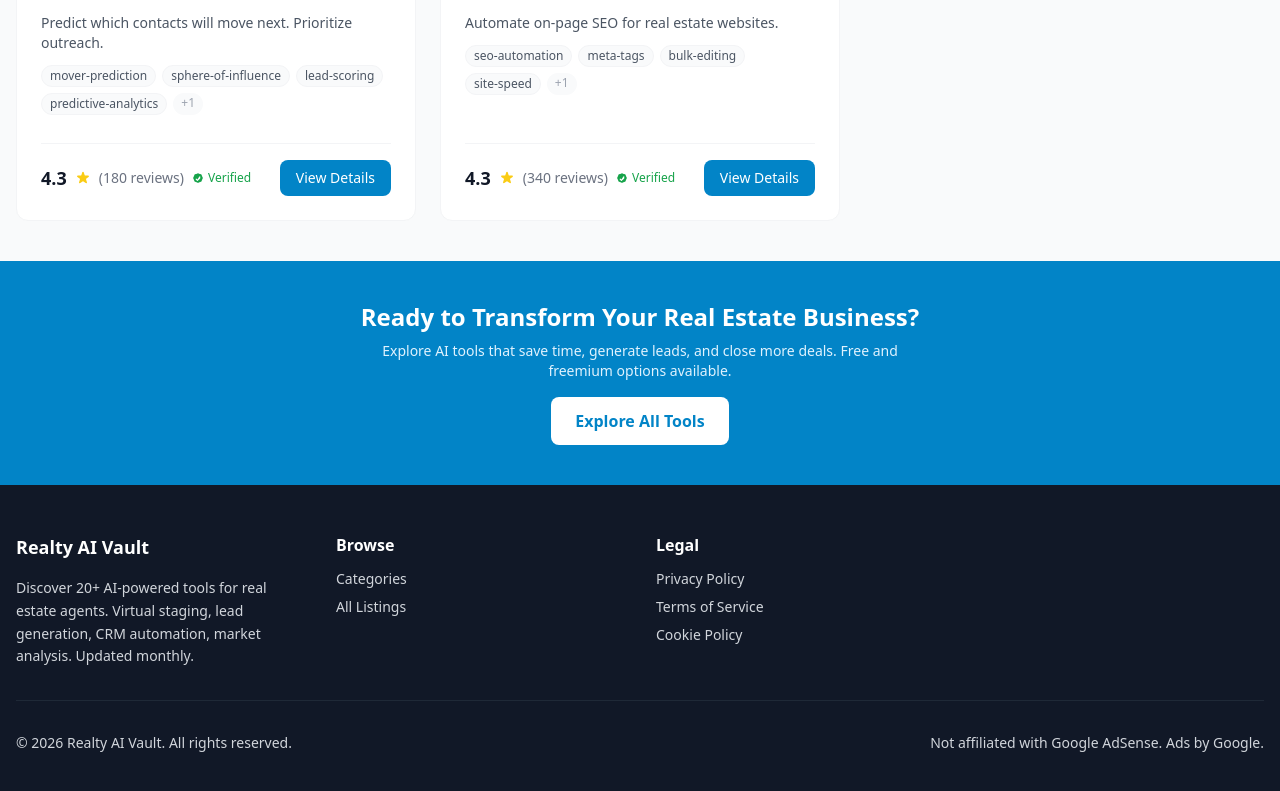
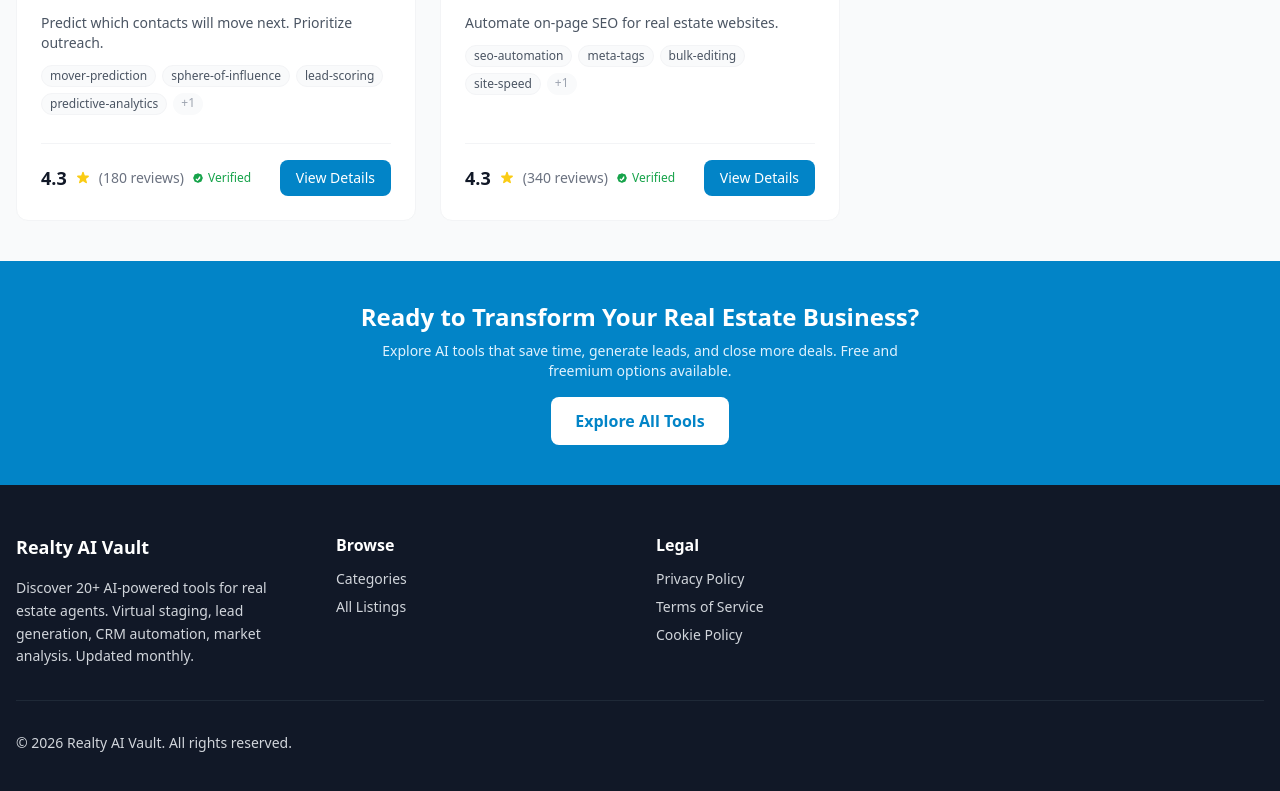
Before and after one commit to slsinteractive88-stack/ai-tools-real-estate-directory, a Next.js app: page / in a window 1280 px wide. Shown: the part 5398-6189 px from the top of the page. Built offline with nearby package versions, Linux system fonts and the light colour scheme; no server answers.

Commit message:
Remove AdSense disclaimer from footer

```diff
--- a/src/components/ui/Footer.tsx
+++ b/src/components/ui/Footer.tsx
@@ -29,7 +29,6 @@ export function Footer() {
         </div>
         <div className="mt-8 pt-8 border-t border-gray-800 flex flex-col md:flex-row items-center justify-between gap-4 text-sm">
           <p>&copy; {year} {siteConfig.name}. All rights reserved.</p>
-          <p>Not affiliated with Google AdSense. Ads by Google.</p>
         </div>
       </div>
     </footer>
```
